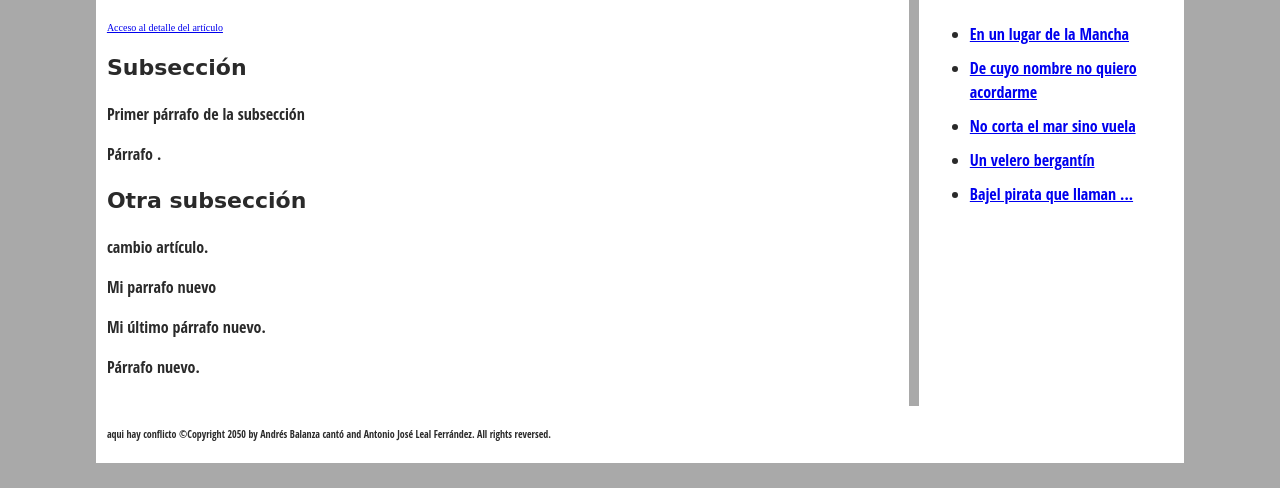
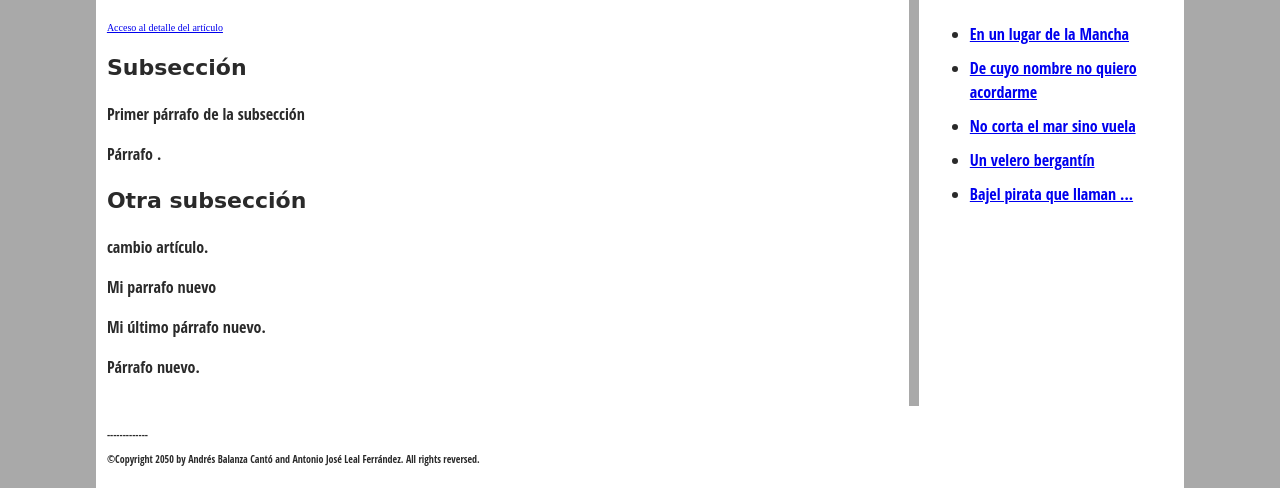
Before and after one commit to tonyjleal/curso-git-repo1, a plain HTML site: page index.html in a window 1280 px wide. Shown: the part 384-872 px from the top of the page. Before the commit the page ends 847 px from the top, so only its background shows below. Drawn offline with Linux system fonts and the light colour scheme.

Commit message:
Modificado apellido (#3)
Modificado apellido

```diff
--- a/index.html
+++ b/index.html
@@ -54,7 +54,8 @@
 </aside>
 </main>
 <footer>
-  <p>aqui hay conflicto ©Copyright 2050 by Andrés Balanza cantó and Antonio José Leal Ferrández. All rights reversed.</p>
+  <p>-------------</p>
+  <p>©Copyright 2050 by Andrés Balanza Cantó and Antonio José Leal Ferrández. All rights reversed.</p>
 </footer>
   </body>
 </html>
```
